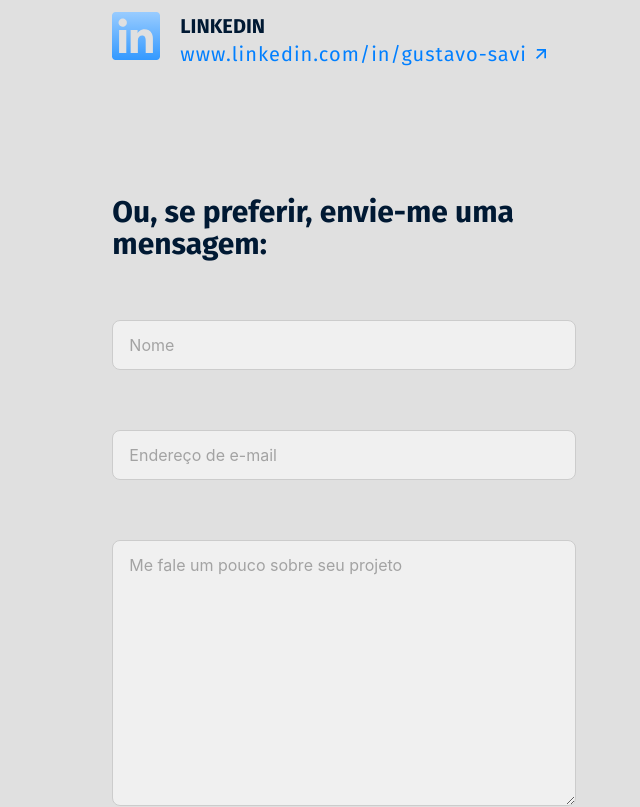
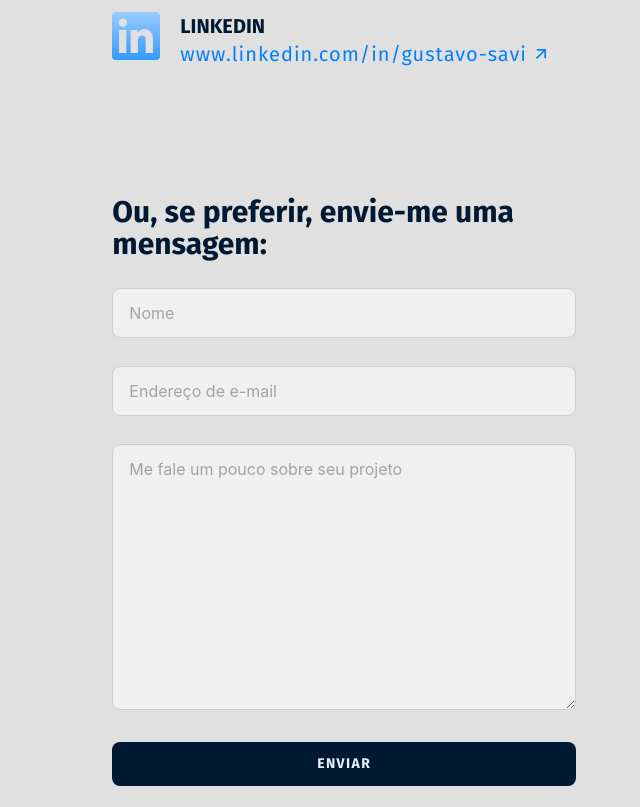
Before and after one commit to gutosavi/gustavo-portfolio, a React (Vite) app: page / in a window 1280 px wide. Shown: the part 4540-5347 px from the top of the page, without its empty margins (640-1280 px from the left). Built offline with nearby package versions, Linux system fonts and the light colour scheme.

Commit message:
feat: separação da UI e da lógica do formulário

```diff
--- a/src/components/contact/index.tsx
+++ b/src/components/contact/index.tsx
@@ -1,15 +1,19 @@
 import React from 'react';
+import { FormProvider } from 'react-hook-form';
+import useContactForm from './useContactForm';
 import Input from '../ui/Input';
 import Button from '../ui/Button';
 import TextArea from '../ui/TextArea';
-import { useForm, FormProvider } from 'react-hook-form';
 
 const index = () => {
-  const methods = useForm();
+  const { methods, onSubmit } = useContactForm();
 
   return (
     <FormProvider {...methods}>
-      <form className="flex flex-col gap-8 w-full pt-15 pb-10">
+      <form
+        onSubmit={methods.handleSubmit(onSubmit)}
+        className="flex flex-col w-full pt-15 pb-10"
+      >
         <h2 className="text-primary-900 dark:text-primary-50 text-3xl font-bold font-display leading-8">
           Ou, se preferir, envie-me uma mensagem:
         </h2>
@@ -36,7 +40,7 @@ const index = () => {
           }}
         />
         <TextArea
-          name="message-area"
+          name="message"
           placeholder="Me fale um pouco sobre seu projeto"
           rows={10}
           cols={30}
--- a/src/components/contact/useContactForm.ts
+++ b/src/components/contact/useContactForm.ts
@@ -0,0 +1,23 @@
+import React from 'react';
+import { useForm } from 'react-hook-form';
+
+type ContactFormData = {
+  name: string;
+  email: string;
+  message: string;
+};
+
+const useContactForm = () => {
+  const methods = useForm<ContactFormData>();
+
+  const onSubmit = (data: ContactFormData) => {
+    console.log(data);
+  };
+
+  return {
+    methods,
+    onSubmit,
+  };
+};
+
+export default useContactForm;
```
